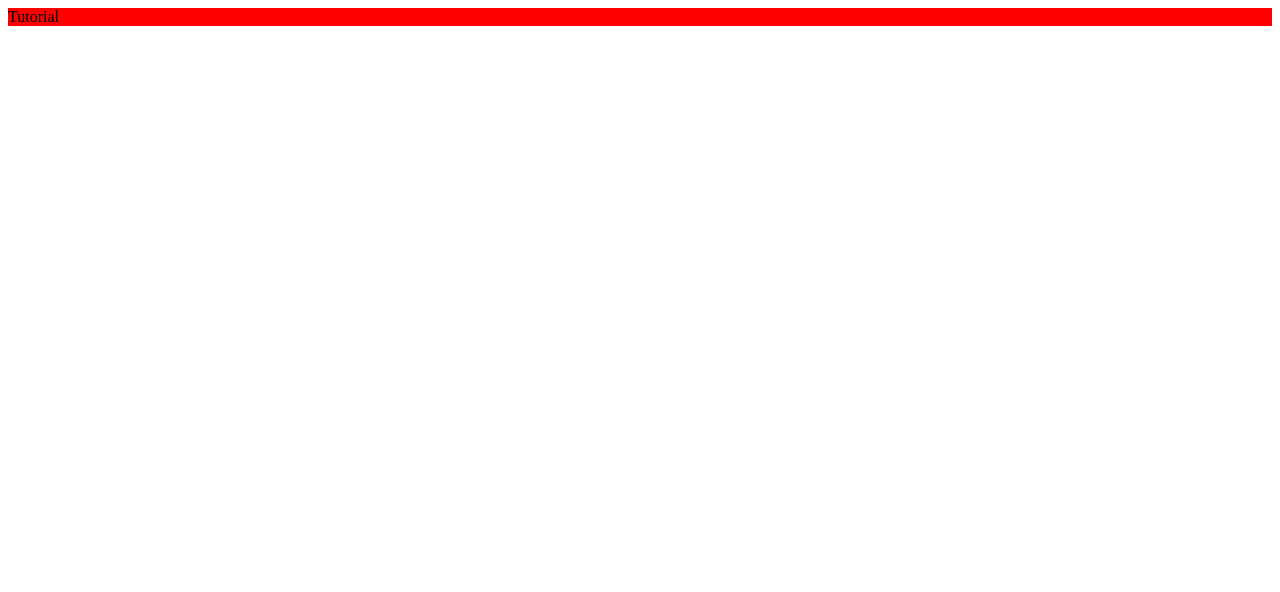
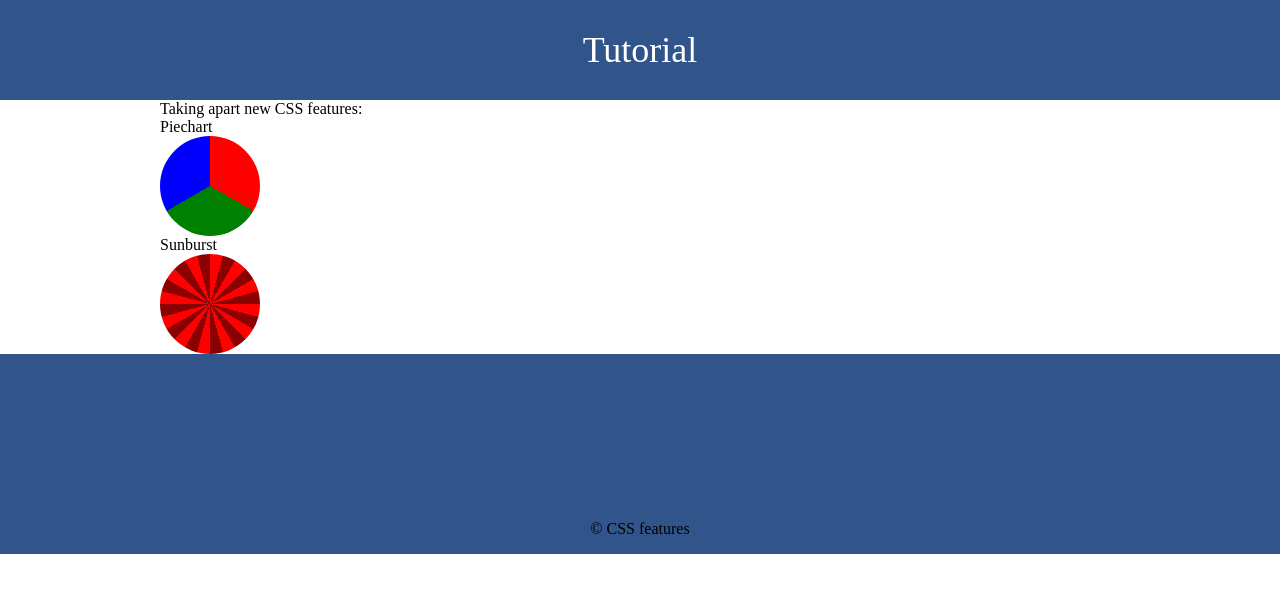
Before and after one commit to Dunridge/latest-css-features, a website: page index.html in a window 1280 px wide. Drawn offline with Linux system fonts and the light colour scheme.

Commit message:
took apart the piechart property

```diff
--- a/index.html
+++ b/index.html
@@ -1,16 +1,37 @@
 <!DOCTYPE html>
 <html lang="en">
-<head>
-    <meta charset="UTF-8">
-    <meta http-equiv="X-UA-Compatible" content="IE=edge">
-    <meta name="viewport" content="width=device-width, initial-scale=1.0">
+  <head>
+    <meta charset="UTF-8" />
+    <meta http-equiv="X-UA-Compatible" content="IE=edge" />
+    <meta name="viewport" content="width=device-width, initial-scale=1.0" />
     <title>Latest CSS Features</title>
-</head>
-<body>
-    <div class="content">
-        <div class="content__title">Tutorial</div>
+  </head>
+  <body>
+    <div class="header">
+      <div class="header__title">Tutorial</div>
     </div>
-    <!-- <link rel="stylesheet" href="styles.scss"> -->
-    <link rel="stylesheet" href="styles.css">
-</body>
+
+    <div class="body">
+      <div class="body__title">Taking apart new CSS features:</div>
+      <div class="body__feature">
+        <div class="body__feature-title">Piechart</div>
+        <div class="body__feature-content">
+          <div class="body__pie-chart"></div>
+        </div>
+
+        <div class="body__feature-title">Sunburst</div>
+        <div class="body__feature-content">
+          <div class="body__sunburst"></div>
+        </div>
+
+
+      </div>
+    </div>
+
+    <div class="footer">
+      <div class="footer__copyright">&copy; CSS features</div>
+    </div>
+
+    <link rel="stylesheet" href="styles.css" />
+  </body>
 </html>
--- a/styles.css
+++ b/styles.css
@@ -1,4 +1,49 @@
+* {
+  margin: 0;
+  padding: 0;
+}
 
-.content {
-    background-color: red;
+.header {
+  display: flex;
+  justify-content: center;
+  align-items: center;
+  height: 100px;
+  background-color: #31548a;
 }
+
+.header__title {
+  color: white;
+  font-size: 36px;
+  margin: 0 auto;
+}
+
+.body {
+  margin: 0 auto;
+  width: 75%;
+}
+
+.body__pie-chart {
+  height: 100px;
+  width: 100px;
+  border-radius: 50%;
+  background: conic-gradient(red 120deg, green 120deg 240deg, blue 240deg);
+}
+
+.body__sunburst {
+  height: 100px;
+  width: 100px;
+  border-radius: 50%;
+  background: repeating-conic-gradient(red 0 15deg, darkred 0 30deg);
+}
+
+.footer {
+  display: flex;
+  justify-content: center;
+  align-items: flex-end;
+  height: 200px;
+  background-color: #31548a;
+}
+
+.footer__copyright {
+  padding-bottom: 16px;
+}
```
